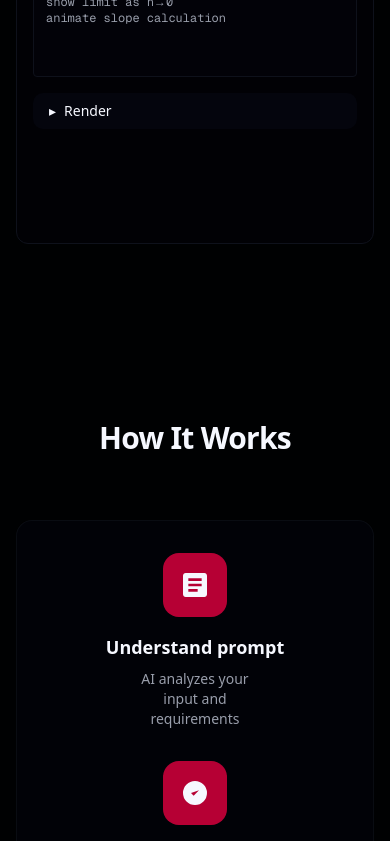
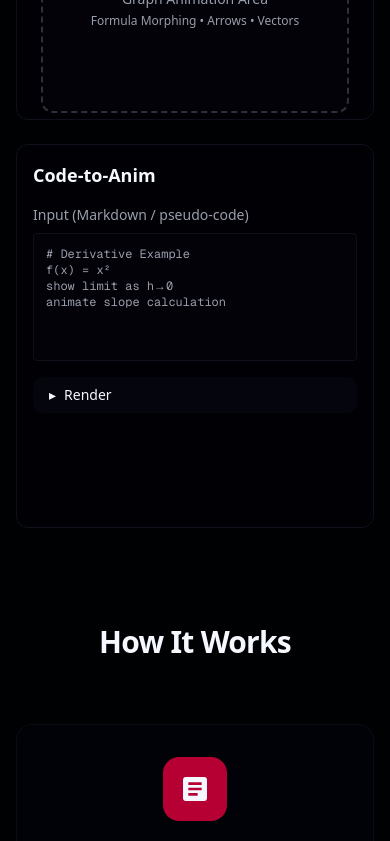
Before and after one commit to khanhthanhdev/sf_landingpage, a Next.js app: page / in a window 390 px wide. Shown: the part 1156-1997 px from the top of the page. Built offline with nearby package versions, Linux system fonts and the light colour scheme.

Commit message:
fix: Adjust canvas height for navbar and update padding in various sections for better layout

```diff
--- a/src/components/animation/AnimatedCanvas.tsx
+++ b/src/components/animation/AnimatedCanvas.tsx
@@ -33,7 +33,7 @@ export default function AnimatedCanvas() {
     // Set canvas size
     const resizeCanvas = () => {
       canvas.width = window.innerWidth;
-      canvas.height = window.innerHeight;
+      canvas.height = window.innerHeight - 65; // Adjust for navbar height
     };
     resizeCanvas();
     window.addEventListener("resize", resizeCanvas);
--- a/src/components/landing/Features.tsx
+++ b/src/components/landing/Features.tsx
@@ -54,7 +54,7 @@ export default function Features() {
           {topRowItems.map((item) => (
             <div
               key={item.title}
-              className="glass-effect rounded-xl p-6 hover:border-primary/30 transition-colors"
+              className="glass-effect rounded-xl p-6 hover:border-primary/30 transition-colors flex flex-col items-center text-center md:items-start md:text-left"
             >
               <div className="text-4xl mb-4">{item.icon}</div>
               <h3 className="font-semibold text-lg mb-2">{item.title}</h3>
@@ -68,7 +68,7 @@ export default function Features() {
           {bottomRowItems.map((item) => (
             <div
               key={item.title}
-              className="glass-effect rounded-xl p-6 hover:border-primary/30 transition-colors"
+              className="glass-effect rounded-xl p-6 hover:border-primary/30 transition-colors flex flex-col items-center text-center md:items-start md:text-left"
             >
               <div className="text-4xl mb-4">{item.icon}</div>
               <h3 className="font-semibold text-lg mb-2">{item.title}</h3>
--- a/src/components/landing/Gallery.tsx
+++ b/src/components/landing/Gallery.tsx
@@ -31,7 +31,7 @@ export default function Gallery() {
   ];
 
   return (
-    <section id="gallery" className="container mx-auto px-4 py-16">
+    <section id="gallery" className="container mx-auto px-4 py-8">
       <h2 className="text-3xl md:text-5xl font-bold tracking-tight mb-12 text-center">
         Gallery
       </h2>
--- a/src/components/landing/Hero.tsx
+++ b/src/components/landing/Hero.tsx
@@ -8,11 +8,11 @@ export default function Hero() {
       className="min-h-screen flex items-center justify-center overflow-hidden"
     >
       {/* Content */}
-      <div className="container mx-auto px-4 md:py-0 py-20 relative z-10">
+      <div className="container mx-auto px-4 md:py-0 py-12 md:py-20 relative z-10">
         {/* Header Section */}
         <div className="max-w-6xl mx-auto">
           {/* Main heading and subhead */}
-          <div className="relative text-center mb-12 md:mb-0 md:h-[calc(100vh-4rem)] md:flex md:flex-col md:justify-center">
+          <div className="relative text-center mb-0 h-[calc(100vh-4rem)] md:flex md:flex-col md:justify-center">
             {/* Animated Canvas Background */}
             <div className="absolute inset-0 -z-20">
               <AnimatedCanvas />
--- a/src/components/landing/HowItWorks.tsx
+++ b/src/components/landing/HowItWorks.tsx
@@ -1,6 +1,9 @@
 export default function HowItWorks() {
   return (
-    <section id="how-it-works" className="container mx-auto px-4 py-24">
+    <section
+      id="how-it-works"
+      className="container mx-auto px-4 py-12 md:py-24"
+    >
       <div className="max-w-6xl mx-auto">
         <h2 className="text-3xl md:text-5xl font-bold tracking-tight mb-16 text-center">
           How It Works
```
